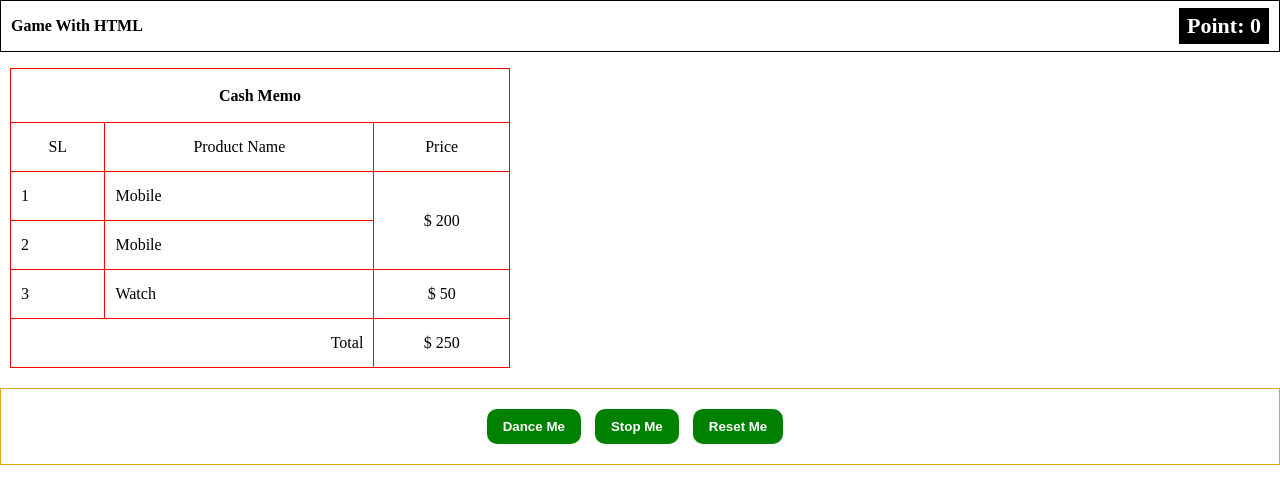
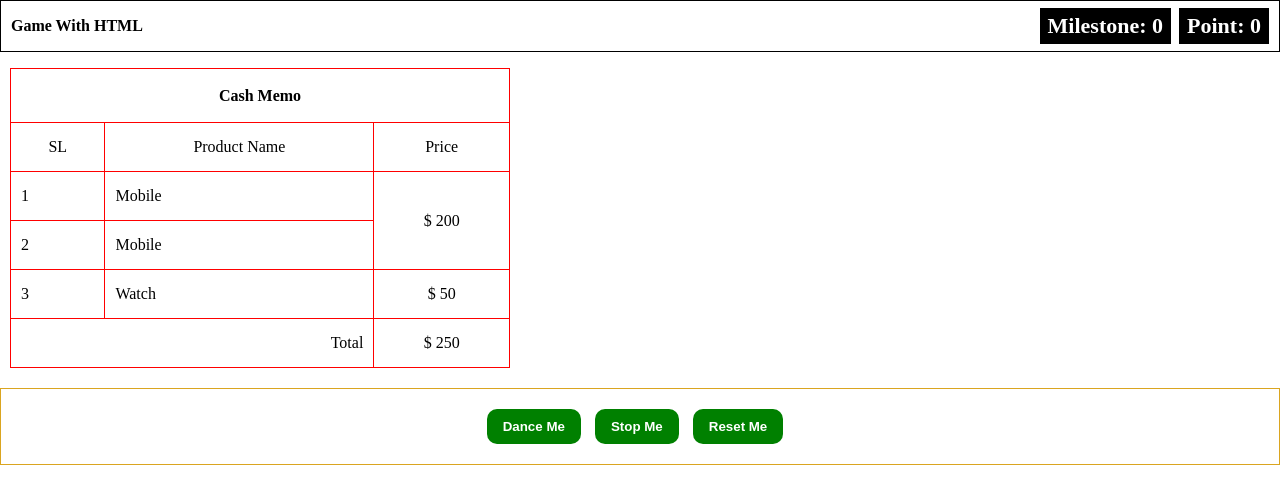
Before and after one commit to Uzzal-Bhowmik/fun-game-with-html, a plain HTML site: page index.html in a window 1280 px wide. Both pictures are taken after a click on the button "Stop Me". Drawn offline with Linux system fonts and the light colour scheme.

Commit message:
cheatcode bug fixed and milestone added

```diff
--- a/index.html
+++ b/index.html
@@ -33,7 +33,24 @@
             Cheat is activated...
           </p>
         </div>
-        <div>
+        <div
+          style="
+            display: flex;
+            justify-content: space-between;
+            align-items: center;
+          "
+        >
+          <h3
+            style="
+              font-size: 22px;
+              background-color: black;
+              color: white;
+              padding: 5px 8px;
+              margin-right: 8px;
+            "
+          >
+            Milestone: <span id="milestone">0</span>
+          </h3>
           <h3
             style="
               font-size: 22px;
@@ -94,6 +111,7 @@
 
   <script>
     let isGameStarted = "no";
+    let milePoint = 0;
 
     const dance = () => {
       const table = document.getElementById("my-table");
@@ -112,6 +130,7 @@
         window.alert("Game is not started");
       }
       isGameStarted = "no";
+      mile();
     };
     const reset = () => {
       const table = document.getElementById("my-table");
@@ -119,6 +138,7 @@
       let pointCounter = document.getElementById("point");
       pointCounter.innerText = "0";
       isGameStarted = "no";
+      clearMile();
     };
 
     // Cheat Code
@@ -141,6 +161,7 @@
 
     document.getElementById("cheat1").addEventListener("dblclick", () => {
       initializeCheat();
+      mile();
     });
 
     window.document.body.addEventListener("keyup", (event) => {
@@ -150,7 +171,12 @@
         initializeCheat();
         cheatCode = "";
       }
+      mile();
     });
+
+    setInterval(() => {
+      cheatCode = "";
+    }, 10000);
 
     // Point Reducer
     document.getElementById("body").addEventListener("click", (event) => {
@@ -166,5 +192,26 @@
         }
       }
     });
+
+    // milestone
+    const mile = () => {
+      let point = document.getElementById("point");
+      let mile = document.getElementById("milestone");
+
+      if (
+        parseInt(point.innerText) % 10 == 0 &&
+        parseInt(point.innerText) > 0
+      ) {
+        milePoint += 1;
+      }
+      mile.innerText = milePoint;
+    };
+
+    // clear milestone
+    const clearMile = () => {
+      let mile = document.getElementById("milestone");
+      mile.innerText = 0;
+      milePoint = 0;
+    };
   </script>
 </html>
```
